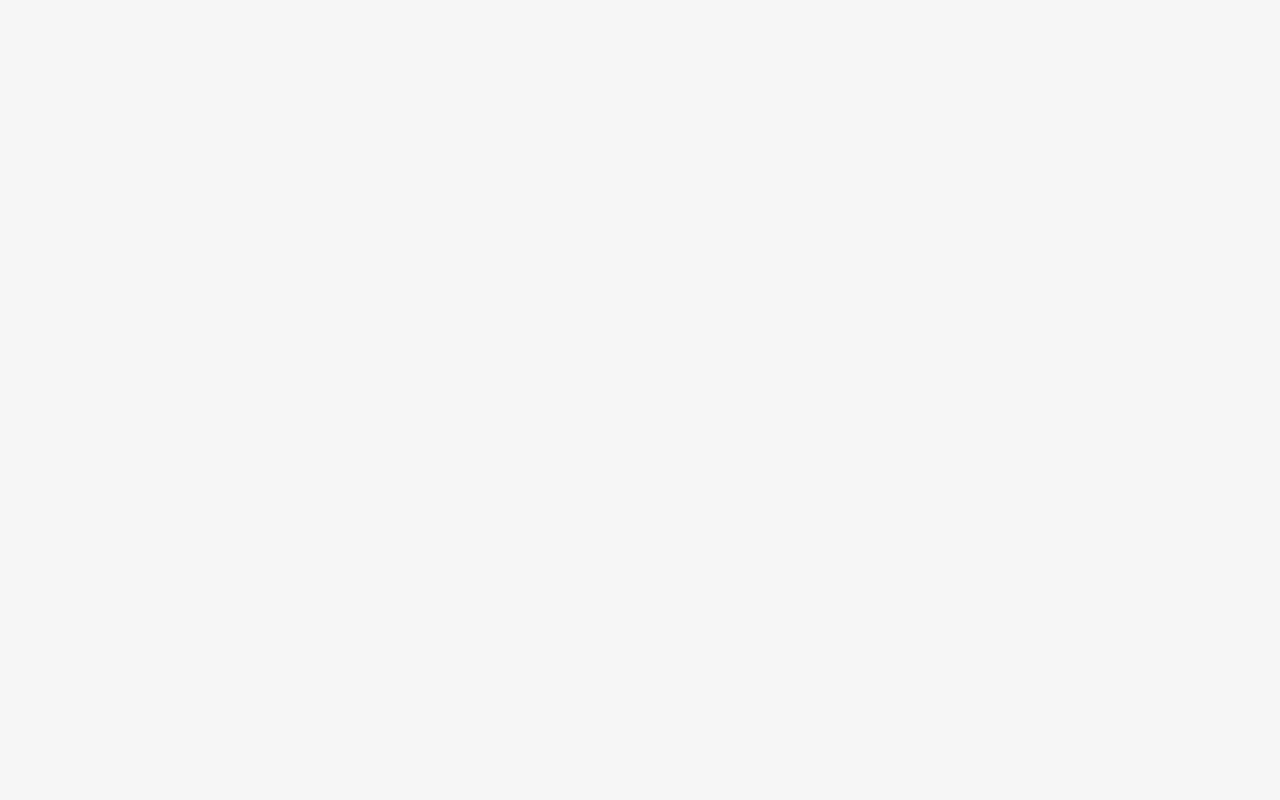
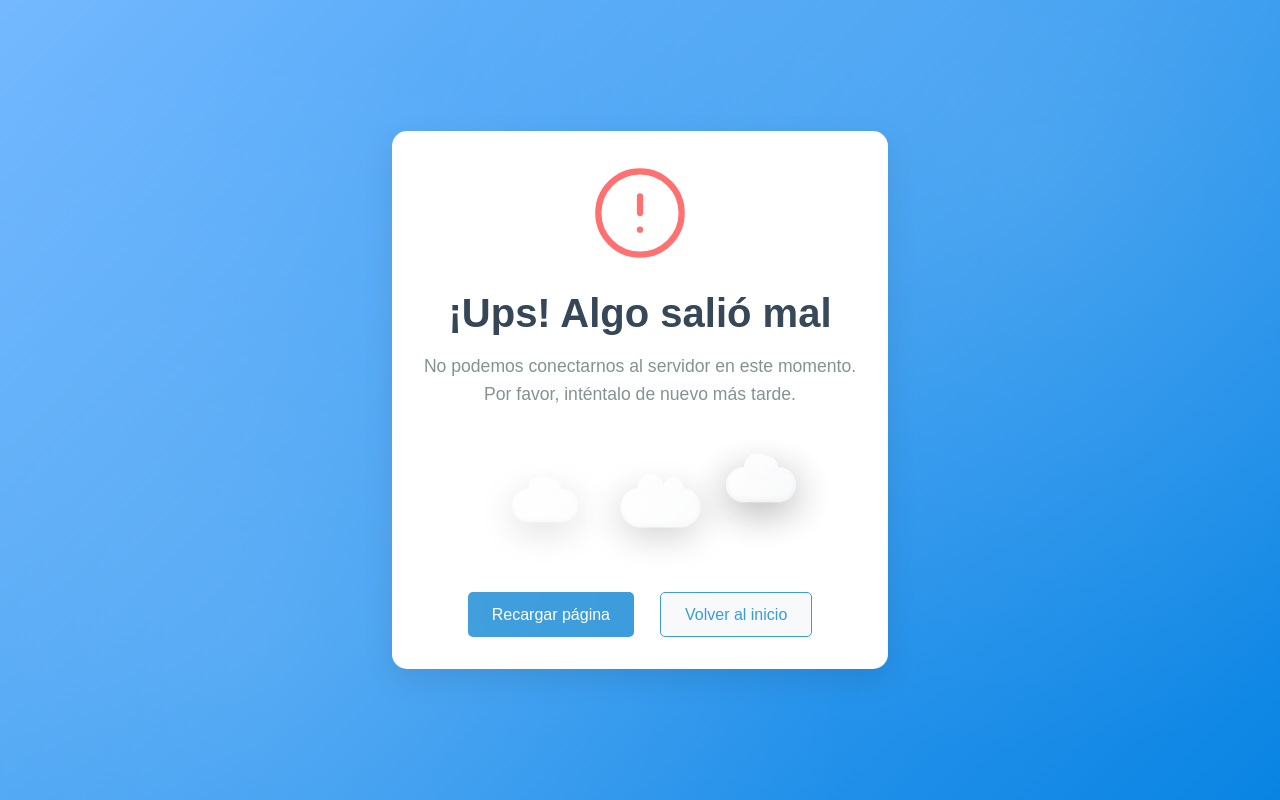
Before and after one commit to Aimara8/smartecoschool, a React (Vite) app: page /#/error in a window 1280 px wide. Before the commit this address had no page. Built offline with nearby package versions, Linux system fonts and the light colour scheme.

Commit message:
ADD: integrate ErrorPage component and navigate to it on sensor data load error

```diff
--- a/src/App.jsx
+++ b/src/App.jsx
@@ -13,6 +13,7 @@ import Collaborators from "./Components/Collaborators/Collaborators";
 import Goals from "./Components/Goals/Goals";
 import { useTranslation } from "react-i18next";
 import Sensores from "./Components/Sensores/Sensores";
+import ErrorPage from "./Pages/Error/ErrorPage";
 
 function App() {
   const [playerState, setPlayerState] = useState(false);
@@ -61,6 +62,7 @@ function App() {
             }
           />
           <Route path="/sensores" element={<Sensores />} />
+          <Route path="/error" element={<ErrorPage />} />
         </Routes>
       </div>
     </Router>
--- a/src/Components/Sensores/Sensores.jsx
+++ b/src/Components/Sensores/Sensores.jsx
@@ -10,6 +10,7 @@ import {
   faLeaf,
 } from "@fortawesome/free-solid-svg-icons";
 import "./Sensores.css";
+import { useNavigate } from "react-router-dom";
 
 Chart.register(...registerables);
 
@@ -22,6 +23,8 @@ const GraficasSensores = () => {
   const [humedad, setHumedad] = useState({ medidas: "Cargando..." });
   const [dioxido, setDioxido] = useState({ medidas: "Cargando..." });
   const [error, setError] = useState(null);
+
+  const navigate = useNavigate();
 
   useEffect(() => {
     let intervalId;
@@ -93,7 +96,7 @@ const GraficasSensores = () => {
 
       } catch (err) {
         console.error("Error al cargar los datos:", err);
-        setError("Error al cargar los datos de sensores.");
+        navigate("/error");
       }
     };
 
```
